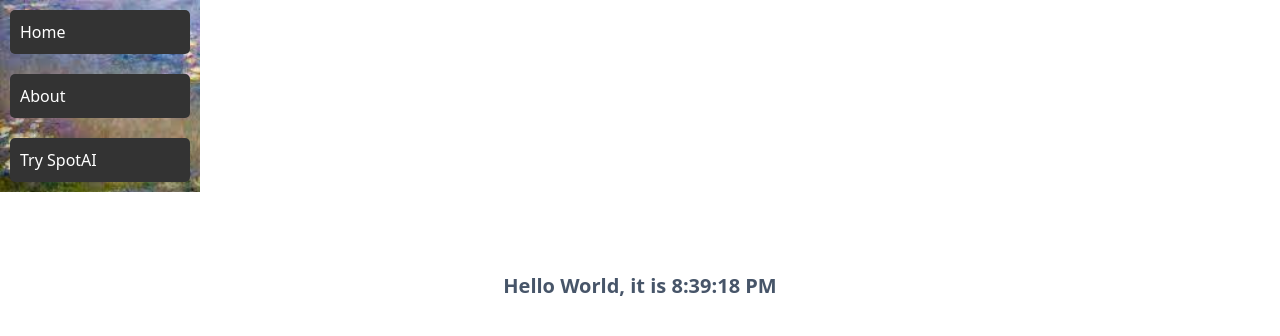
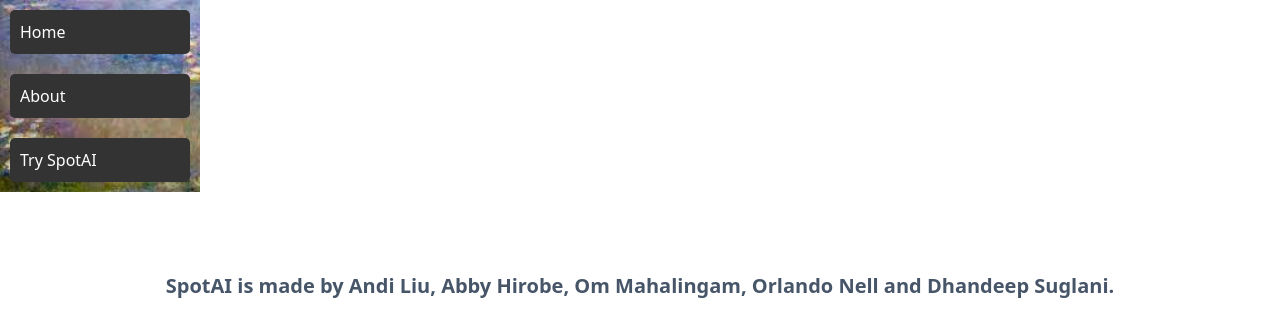
Before and after one commit to dhand33p/AImusicQA, a React (Vite) app in the folder frontend-new/app/: page / in a window 1280 px wide. Shown: the top 336 px of the page. Built offline with nearby package versions, Linux system fonts and the light colour scheme.

Commit message:
sussy code 1

```diff
--- a/frontend-new/app/src/pages/chatbot.jsx
+++ b/frontend-new/app/src/pages/chatbot.jsx
@@ -4,7 +4,7 @@ function Chatbot() {
     const [result, setResult] = useState('...');
 
     const onSubmit = () => {
-        setResult('You entered: ' + prompt);
+        setResult('We recommend ' + prompt);
     };
 
     return (
--- a/frontend-new/app/src/pages/home.jsx
+++ b/frontend-new/app/src/pages/home.jsx
@@ -1,27 +1,9 @@
 import { useEffect, useRef, useState } from "react";
 
 function Home() {
-    // create state to track time string
-    const [time, setTime] = useState((new Date()).toLocaleTimeString());
-    // store interval in a reference to clear it on unmount
-    const intervalRef = useRef();
-
-    // on component mount
-    useEffect(() => {
-        // create a recurring interval to update the time
-        intervalRef.current = setInterval(() => {
-            setTime((new Date()).toLocaleTimeString());
-        }, 1000);
-
-        // when the component is unmounted, clear the interval
-        return () => {
-            clearInterval(intervalRef.current);
-        };
-    }, []);
-
     return (
         <h1 className="text-center text-xl font-bold text-slate-600 mt-20">
-            Hello World, it is {time}
+            SpotAI is made by  Andi Liu, Abby Hirobe, Om Mahalingam, Orlando Nell and Dhandeep Suglani.
         </h1>
     );
 }
```
